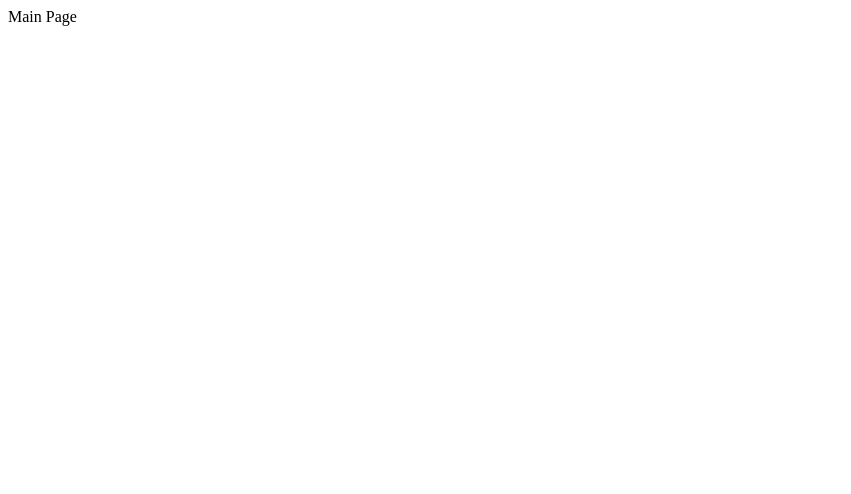
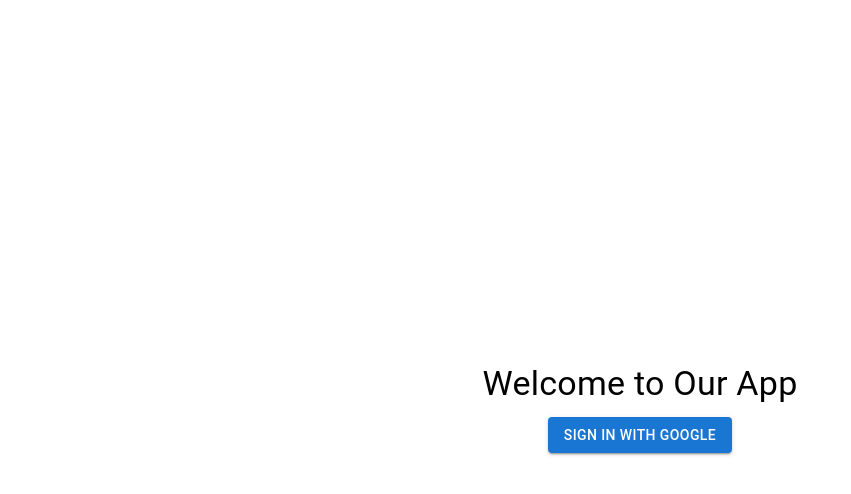
Before and after one commit to Srish-ty/Innovision-Dashboard, a Next.js app: page / in a window 1280 px wide. Shown: the top 494 px of the page, without its empty margins (0-851 px from the left). Built offline with nearby package versions, Linux system fonts and the light colour scheme; no server answers.

Commit message:
feat: added auth token

```diff
--- a/package.json
+++ b/package.json
@@ -10,6 +10,7 @@
   },
   "dependencies": {
     "@apollo/client": "^3.11.8",
+    "firebase": "^11.0.1",
     "graphql": "^16.9.0",
     "next": "15.0.1",
     "react": "19.0.0-rc-69d4b800-20241021",
--- a/src/apolloClient.js
+++ b/src/apolloClient.js
@@ -1,7 +1,28 @@
-import { ApolloClient, InMemoryCache } from "@apollo/client";
+import {
+  ApolloClient,
+  InMemoryCache,
+  ApolloLink,
+  createHttpLink,
+} from "@apollo/client";
+import { setContext } from "@apollo/client/link/context";
+
+const httpLink = createHttpLink({
+  uri: "https://api.innonitrkl.in/graphql",
+});
+
+const authLink = setContext((_, { headers }) => {
+  const token = localStorage.getItem("firebaseIdToken");
+
+  return {
+    headers: {
+      ...headers,
+      authorization: token ? `Bearer ${token}` : "",
+    },
+  };
+});
 
 const client = new ApolloClient({
-  uri: "https://api.innonitrkl.in/",
+  link: authLink.concat(httpLink),
   cache: new InMemoryCache(),
 });
 
--- a/src/app/page.js
+++ b/src/app/page.js
@@ -1,5 +1,56 @@
-import Image from "next/image";
+"use client";
 
-export default function Home() {
-  return <div>Main Page</div>;
-}
+import React, { useState } from "react";
+import { signInWithGoogle, signOutUser } from "@/firebase/auth";
+import { Button, Typography, Box } from "@mui/material";
+
+const HomePage = () => {
+  const [user, setUser] = useState(null);
+
+  const handleSignIn = async () => {
+    const { user, idToken } = await signInWithGoogle();
+    if (user) {
+      setUser(user);
+      localStorage.setItem("firebaseIdToken", idToken);
+    }
+  };
+
+  const handleSignOut = async () => {
+    const signOutResult = await signOutUser();
+    if (signOutResult) {
+      setUser(null);
+      localStorage.removeItem("firebaseIdToken");
+    }
+  };
+
+  return (
+    <Box
+      display="flex"
+      flexDirection="column"
+      alignItems="center"
+      justifyContent="center"
+      minHeight="100vh"
+    >
+      <Typography variant="h4" gutterBottom>
+        Welcome to Our App
+      </Typography>
+      {user ? (
+        <>
+          <Typography variant="body1">
+            Signed in as: {user.displayName}
+            {console.log(user)}
+          </Typography>
+          <Button variant="contained" color="secondary" onClick={handleSignOut}>
+            Sign Out
+          </Button>
+        </>
+      ) : (
+        <Button variant="contained" color="primary" onClick={handleSignIn}>
+          Sign in with Google
+        </Button>
+      )}
+    </Box>
+  );
+};
+
+export default HomePage;
--- a/src/app/users/page.js
+++ b/src/app/users/page.js
@@ -1,4 +1,3 @@
-// src/app/users/page.js
 "use client";
 
 import React from "react";
--- a/src/firebase/auth.js
+++ b/src/firebase/auth.js
@@ -1,14 +1,15 @@
-import { signInWithPopup, GoogleAuthProvider, signOut } from 'firebase/auth';
-import { auth } from './firebase';
+import { signInWithPopup, GoogleAuthProvider, signOut } from "firebase/auth";
+import { auth } from "./firebase";
 
 export const signInWithGoogle = async () => {
   const provider = new GoogleAuthProvider();
   try {
     const result = await signInWithPopup(auth, provider);
     const user = result.user;
-    return user;
+    const idToken = await user.getIdToken();
+    return { user, idToken };
   } catch (error) {
-    console.error('Error signing in with Google:', error);
+    console.error("Error signing in with Google:", error);
     return false;
   }
 };
@@ -18,7 +19,7 @@
     await signOut(auth);
     return {};
   } catch (error) {
-    console.error('Error signing out:', error);
+    console.error("Error signing out:", error);
     return false;
   }
 };
```
Also changed, not shown: 2 other files (tests, documents, lock files or other folders).
